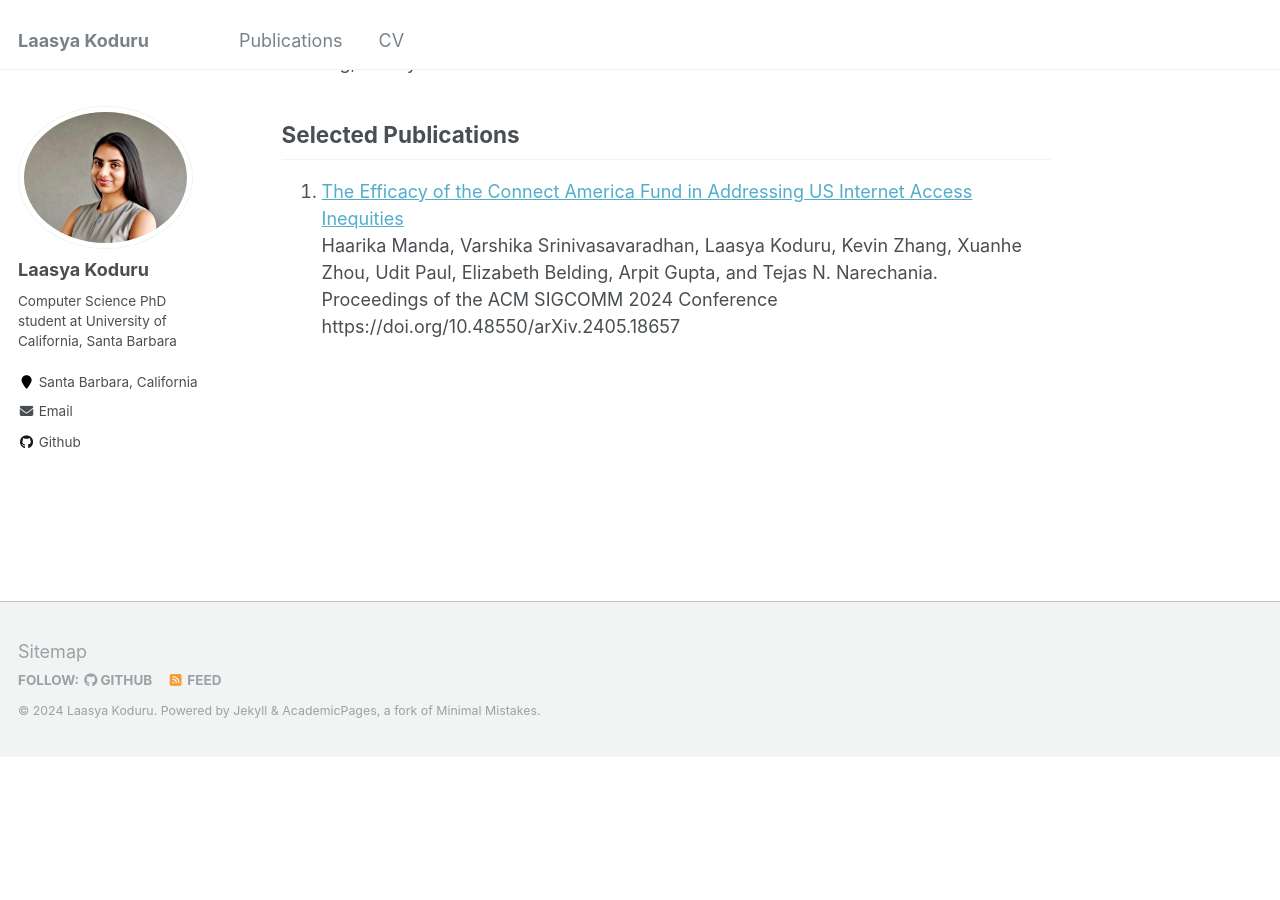
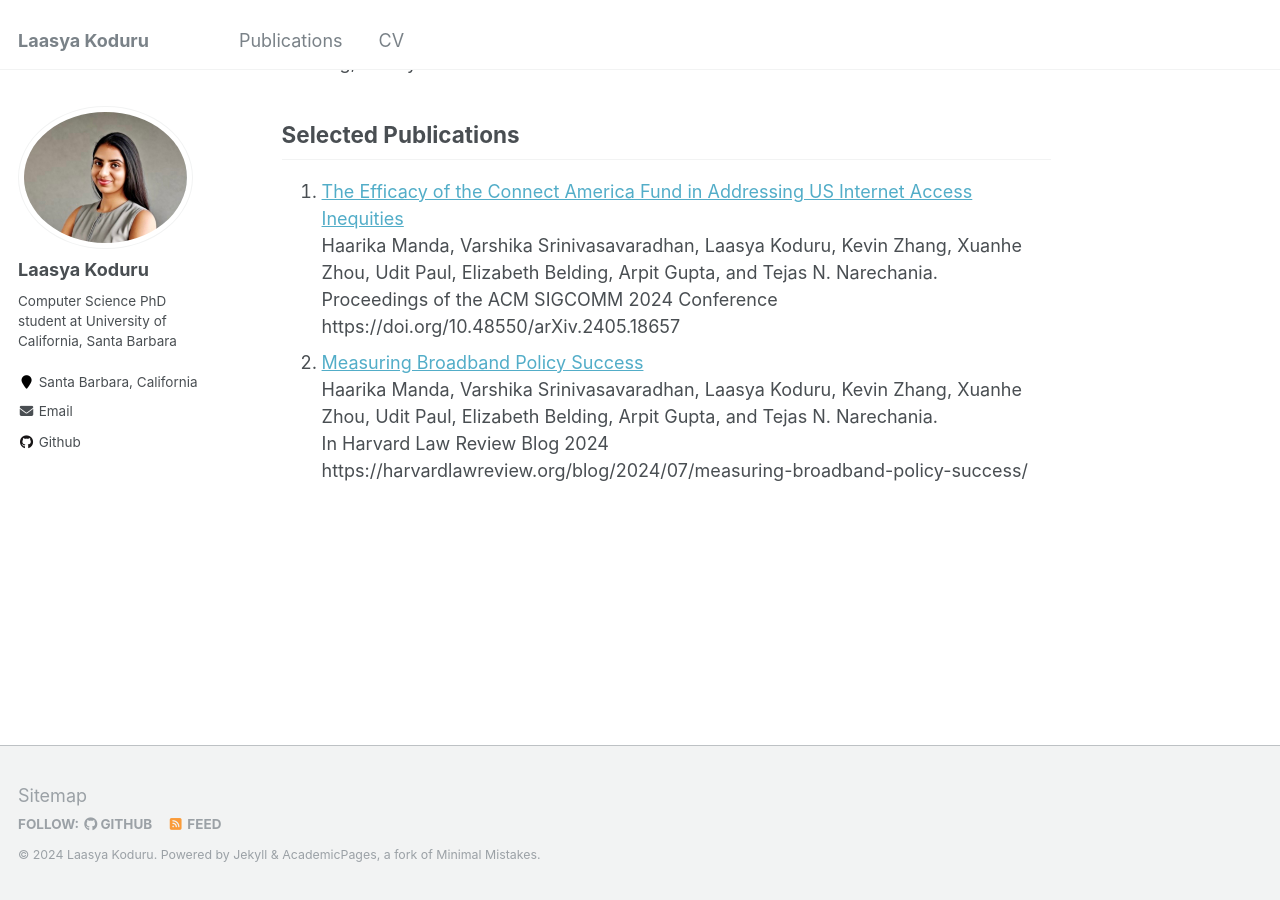
Before and after one commit to lmkoduru/lmkoduru.github.io, a Jekyll site: the page built from _pages/about.md, in a window 1280 px wide and 900 px high, scrolled down 503 px. Built offline with Jekyll 4.4.1, drawn with Linux system fonts in a browser that asks for light colours; before the commit the page ends 1259 px from its top, so only the background shows below that.

Commit message:
Update about.md with hlr article

```diff
--- a/_pages/about.md
+++ b/_pages/about.md
@@ -26,3 +26,8 @@ https://doi.org/10.48550/arXiv.2405.18657) <br />
     Haarika Manda, Varshika Srinivasavaradhan, Laasya Koduru, Kevin Zhang, Xuanhe Zhou, Udit Paul, Elizabeth Belding, Arpit Gupta, and Tejas N. Narechania. <br />
     Proceedings of the ACM SIGCOMM 2024 Conference  <br />
     https://doi.org/10.48550/arXiv.2405.18657 <br />
+2. [Measuring Broadband Policy Success](
+https://harvardlawreview.org/blog/2024/07/measuring-broadband-policy-success/) <br />
+    Haarika Manda, Varshika Srinivasavaradhan, Laasya Koduru, Kevin Zhang, Xuanhe Zhou, Udit Paul, Elizabeth Belding, Arpit Gupta, and Tejas N. Narechania. <br />
+    In Harvard Law Review Blog 2024  <br />
+    https://harvardlawreview.org/blog/2024/07/measuring-broadband-policy-success/ <br />
```
